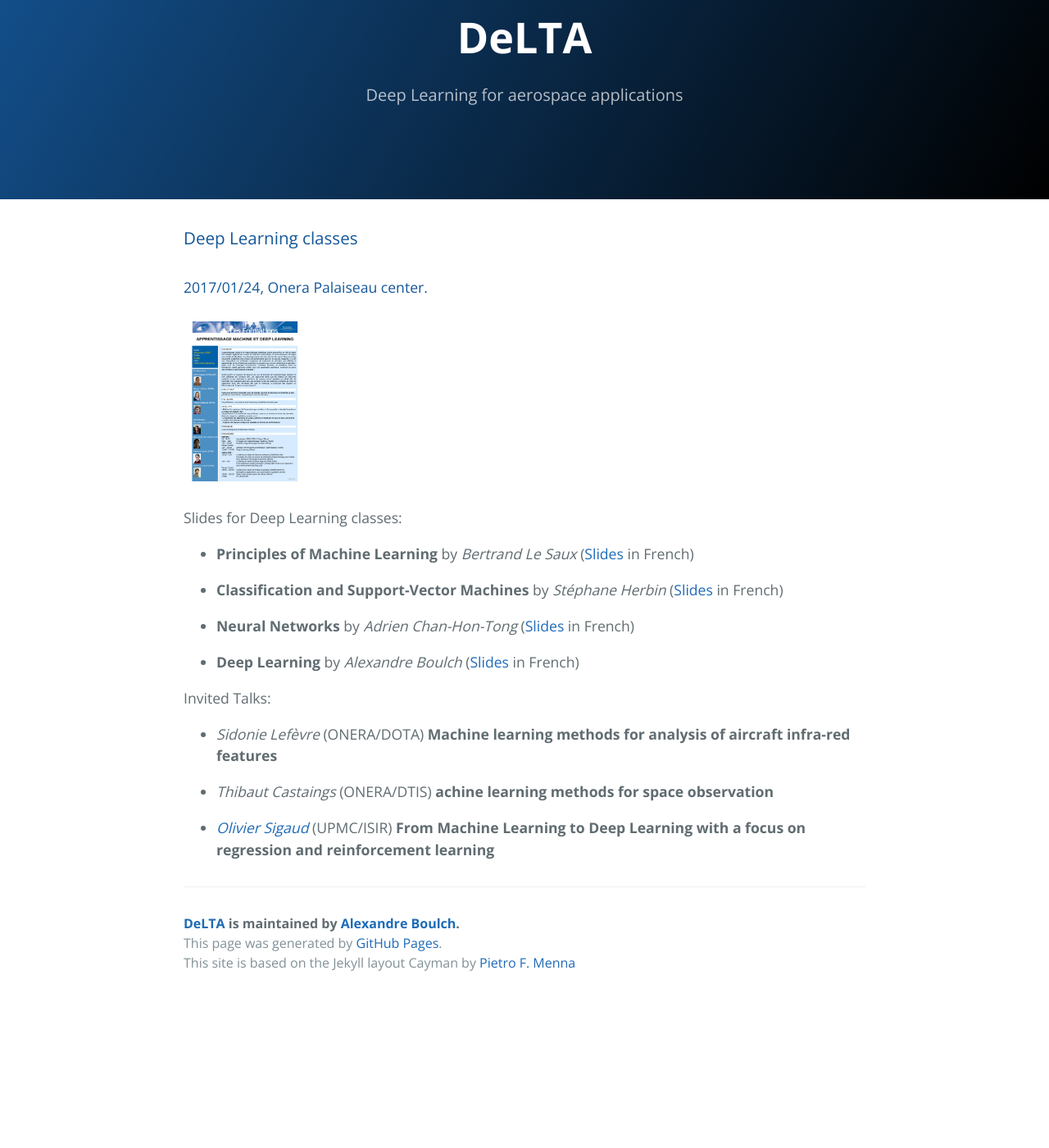
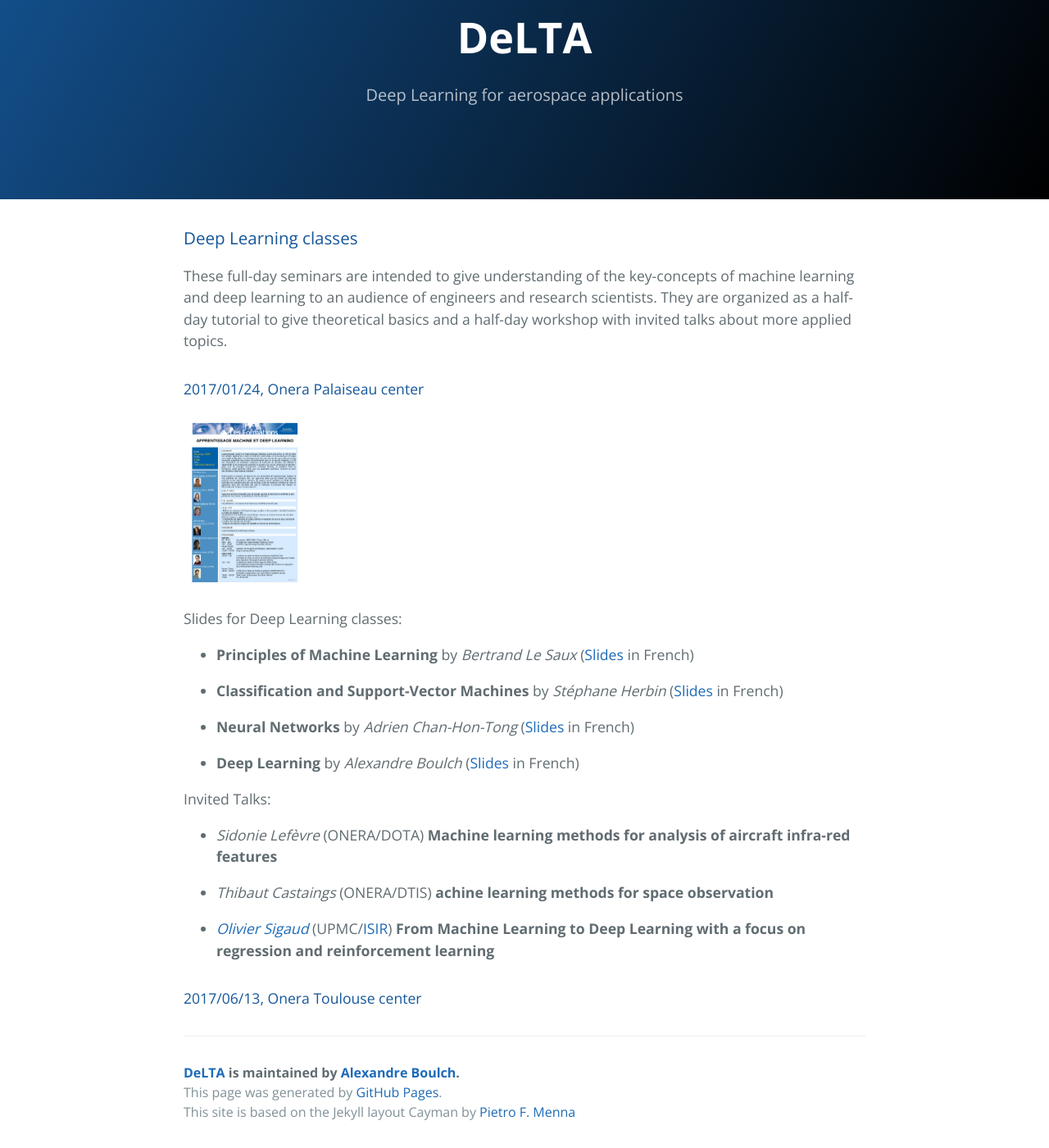
Before and after one commit to delta-onera/delta-onera.github.io, a Jekyll site: the page built from _pages/educationDL.md, in a window 1280 px wide and 1400 px high, scrolled down 280 px. Shown: the whole window at 82% size. Built offline with Jekyll 4.4.1, drawn with Linux system fonts in a browser that asks for light colours; our own code applies the rules of GitHub Pages for plain Markdown files; before the commit the page ends 1498 px from its top, so only the background shows below that.

Commit message:
Create educationDL.md

```diff
--- a/_pages/educationDL.md
+++ b/_pages/educationDL.md
@@ -1,8 +1,8 @@
 ### Deep Learning classes
 
+These full-day seminars are intended to give understanding of the key-concepts of machine learning and deep learning to an audience of engineers and research scientists. They are organized as a half-day tutorial to give theoretical basics and a half-day workshop with invited talks about more applied topics.
 
-
-#### 2017/01/24, Onera Palaiseau center.
+#### 2017/01/24, Onera Palaiseau center
 
  [<img src="education/DLDay_20170124_program.jpg" alt="Deep Learning Day 2017/01/24 progra" width="150">](education/DLDay_20170124_program.pdf)
 
@@ -22,5 +22,7 @@ Invited Talks:
 
 * *Thibaut Castaings* (ONERA/DTIS) **achine learning methods for space observation**
 
-* [*Olivier Sigaud*](http://www.isir.upmc.fr/index.php?op=view_profil&id=28&old=N&lang=en) (UPMC/ISIR) **From Machine Learning to Deep Learning with a focus on regression
+* [*Olivier Sigaud*](http://www.isir.upmc.fr/index.php?op=view_profil&id=28&old=N&lang=en) (UPMC/[ISIR](http://www.isir.upmc.fr/index.php?op=view_page&id=2&menuid=1&old=N&lang=en)) **From Machine Learning to Deep Learning with a focus on regression
 and reinforcement learning**
+
+#### 2017/06/13, Onera Toulouse center
```
